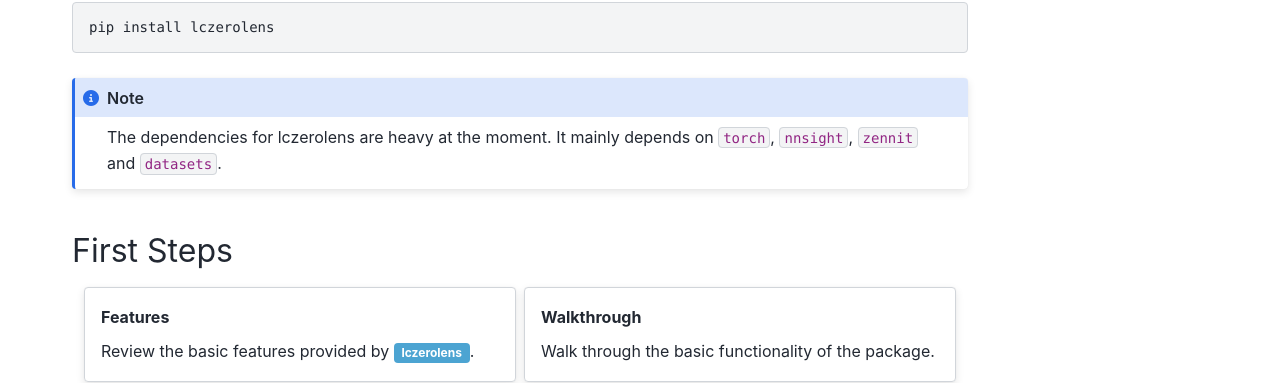
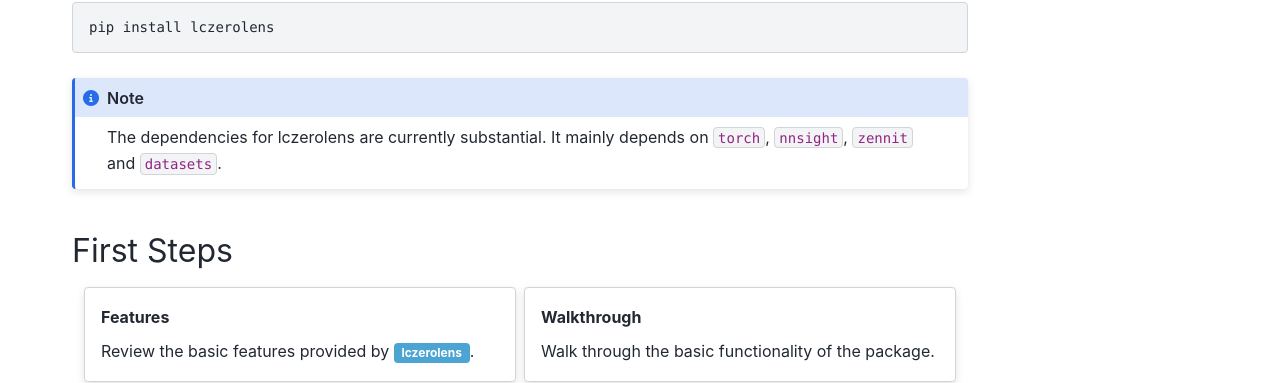
Before and after one commit to Xmaster6y/lczerolens, a Sphinx documentation site: the page built from docs/source/start.rst, in a window 1280 px wide and 1394 px high. Shown: the part 403-786 px from the top of the window. Built offline with Sphinx 7.4.7 and the PyData theme 0.15.4, drawn with Linux system fonts in a browser that asks for light colours.

Commit message:
Apply suggestions from code review
Co-authored-by: sourcery-ai[bot] <58596630+sourcery-ai[bot]@users.noreply.github.com>

```diff
--- a/docs/source/start.rst
+++ b/docs/source/start.rst
@@ -18,7 +18,7 @@ To get started with lczerolens, install it with ``pip``.
 
 .. note::
 
-   The dependencies for lczerolens are heavy at the moment.
+   The dependencies for lczerolens are currently substantial.
    It mainly depends on ``torch``, ``nnsight``, ``zennit`` and ``datasets``.
 
 First Steps
```
